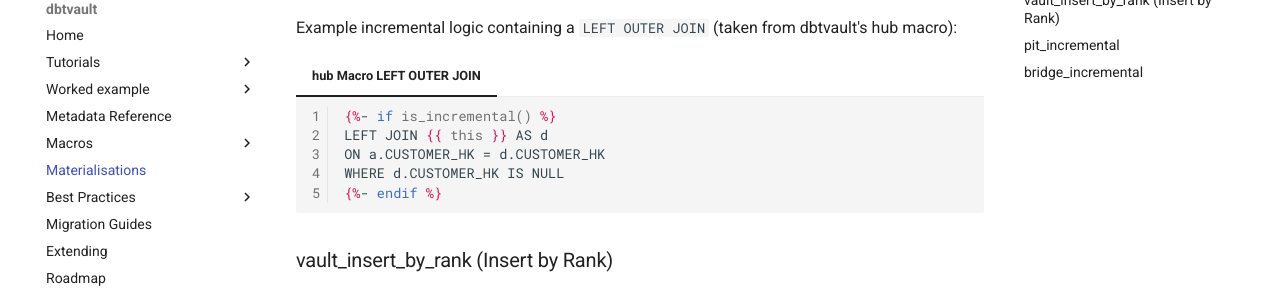
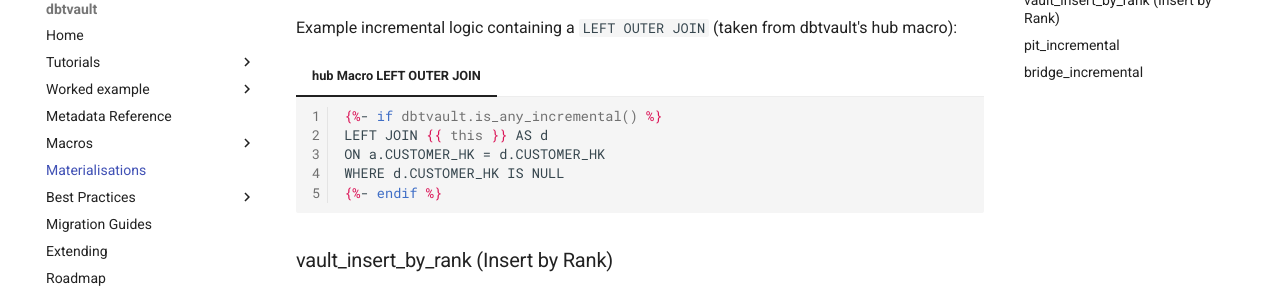
Before and after one commit to Datavault-UK/automate-dv-docs, an MkDocs documentation site: the page built from docs/materialisations.md, in a window 1280 px wide and 900 px high, scrolled down 4458 px. Shown: the part 153-447 px from the top of the window. Built offline with MkDocs 1.6.1 and Material for MkDocs 9.7.7, drawn with Linux system fonts in a browser that asks for light colours; comment, search, counter and statistics services are not loaded.

Commit message:
Update insert_by_period idempotent loads docs

````diff
--- a/docs/materialisations.md
+++ b/docs/materialisations.md
@@ -224,7 +224,7 @@
 === "hub Macro LEFT OUTER JOIN"
 
     ```jinja
-    {%- if is_incremental() %}
+    {%- if dbtvault.is_any_incremental() %}
     LEFT JOIN {{ this }} AS d
     ON a.CUSTOMER_HK = d.CUSTOMER_HK
     WHERE d.CUSTOMER_HK IS NULL
````
